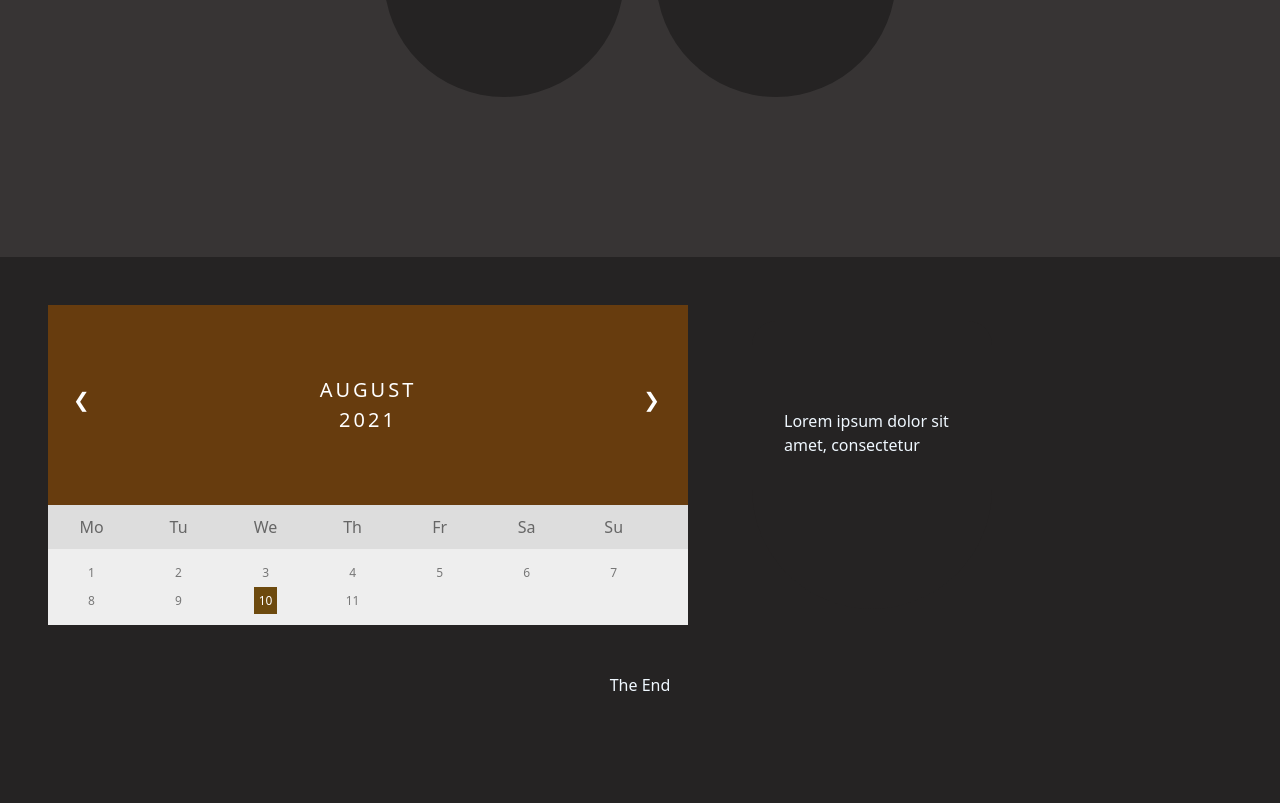
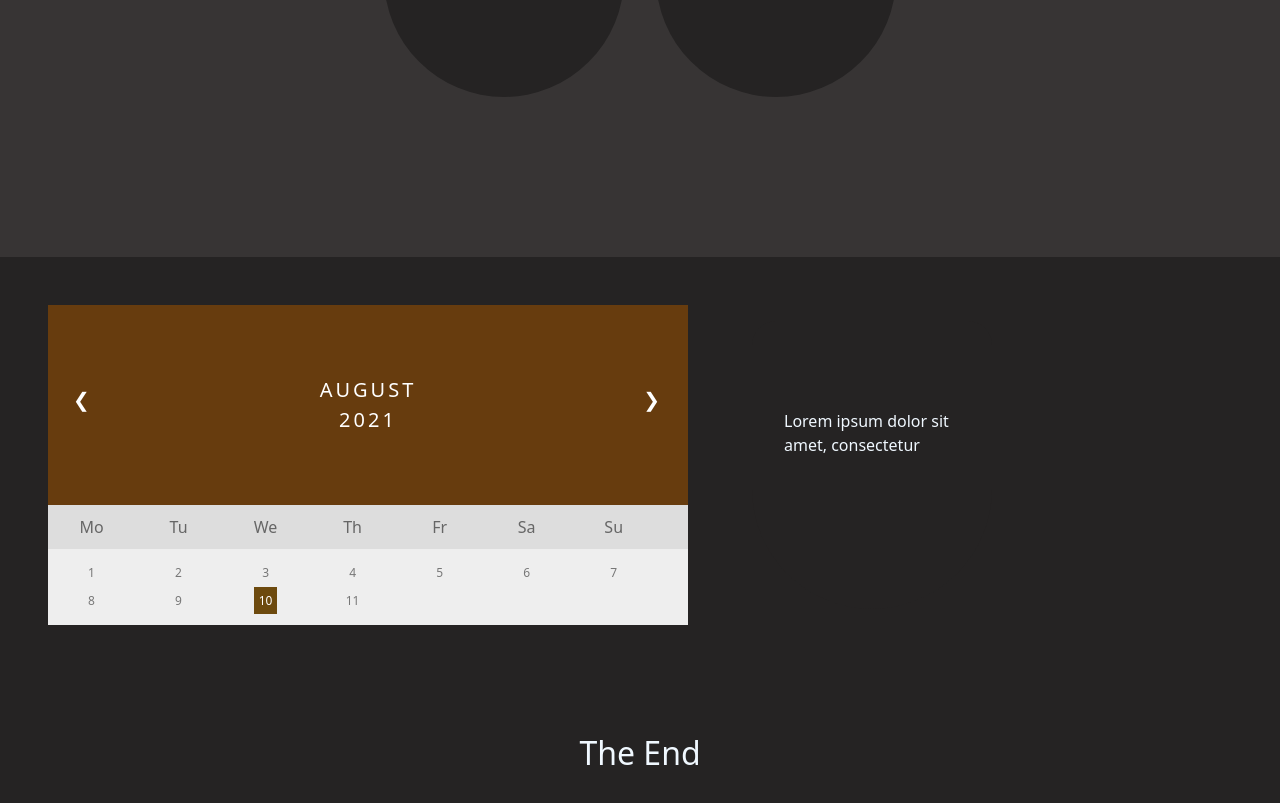
Before and after one commit to AndreK-B06/full-stack-practice, a Next.js app: page / in a window 1280 px wide. Shown: the part 809-1612 px from the top of the page. Before the commit the page ends 1506 px from the top, so only its background shows below. Built offline with nearby package versions, Linux system fonts and the light colour scheme.

Commit message:
styling plasholder

```diff
--- a/src/app/components/footer/footer.css
+++ b/src/app/components/footer/footer.css
@@ -1,4 +1,7 @@
 footer {
   display: flex;
   justify-content: center;
+  align-items: center;
+  font-size: 2rem;
+  height: 10rem;
 }
```
